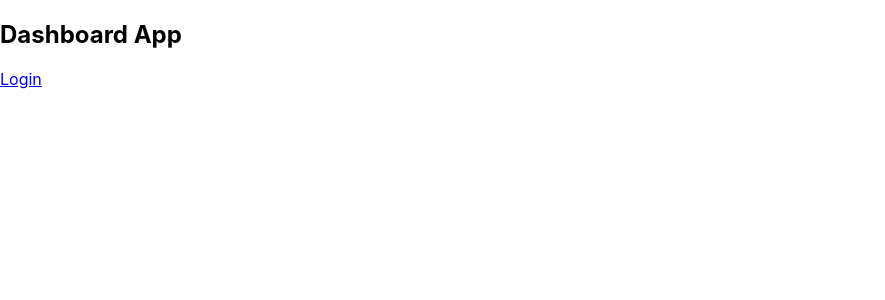
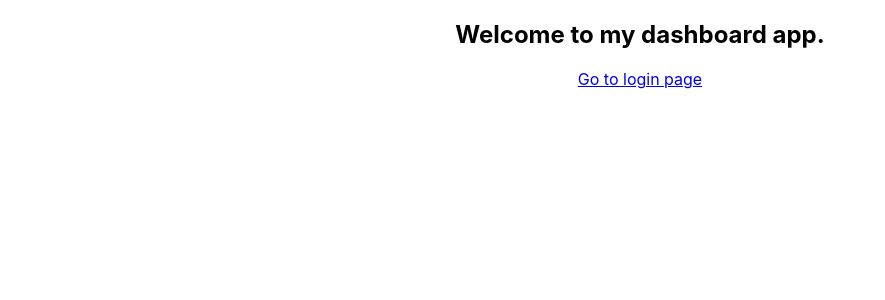
Before and after one commit to titansfandrew/dashboard-app, a React (Create React App) app in the folder dashboard-project/: page / in a window 1280 px wide. Shown: the top 300 px of the page, without its empty margins (0-885 px from the left). Built offline with nearby package versions, Linux system fonts and the light colour scheme.

Commit message:
updated homepage

```diff
--- a/dashboard-project/src/components/home.js
+++ b/dashboard-project/src/components/home.js
@@ -1,12 +1,15 @@
 import { Link } from "react-router-dom";
+import "./../home.css";
 
 function Home() {
     return (
       <>
-         <h2>Dashboard App</h2>
-         <p>
-            <Link to="/login">Login</Link>
-         </p>
+         <div style={{"text-align":"center"}}>
+            <h2>Welcome to my dashboard app.</h2>
+            <p>
+               <Link to="/login">Go to login page</Link>
+            </p>
+         </div>
       </>
     );
   }
--- /dev/null
+++ b/dashboard-project/src/home.css
@@ -0,0 +1,7 @@
+.center {
+    display: flex;
+    align-items: center;
+    justify-content: center;
+    width: 100%;
+    height: 880px;
+  }
```
